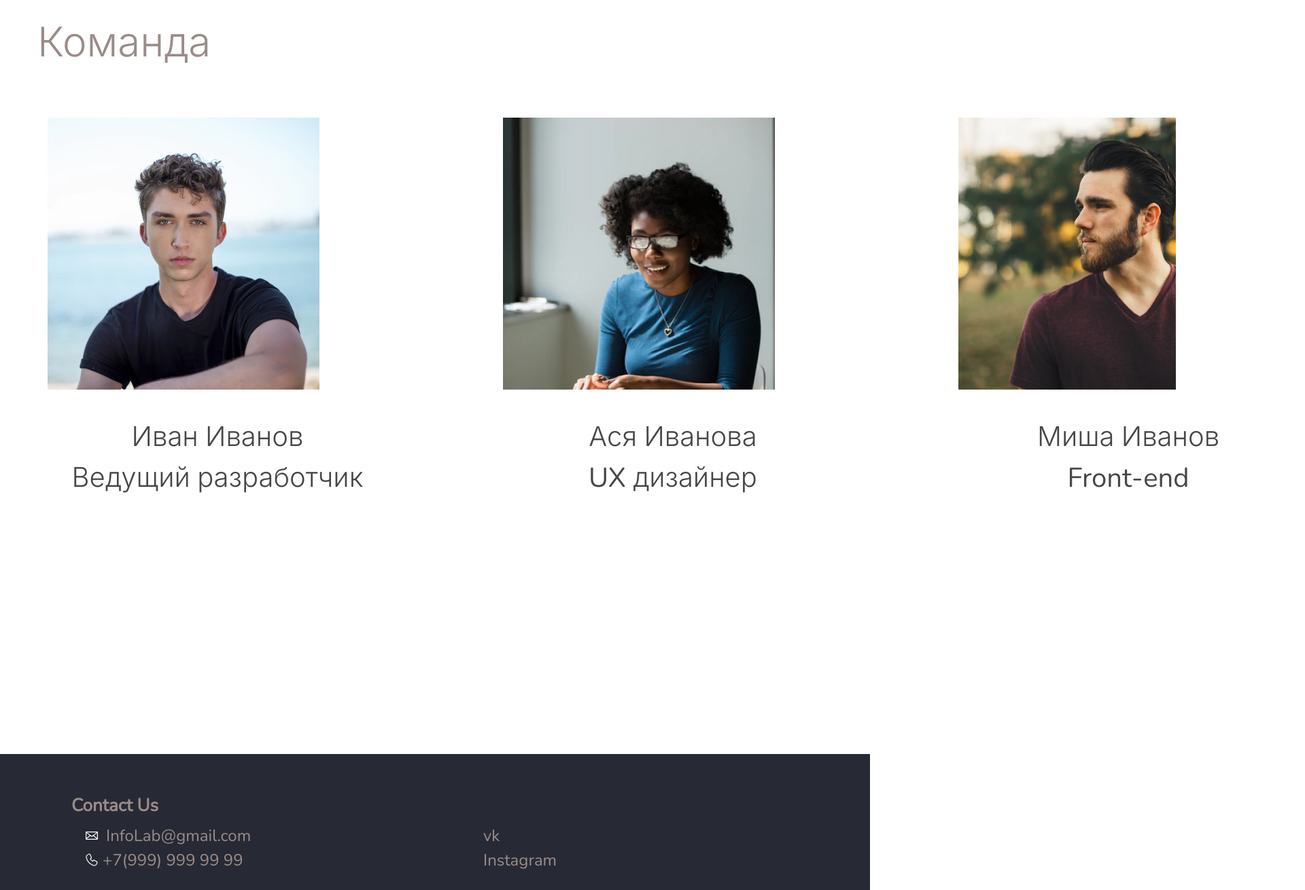
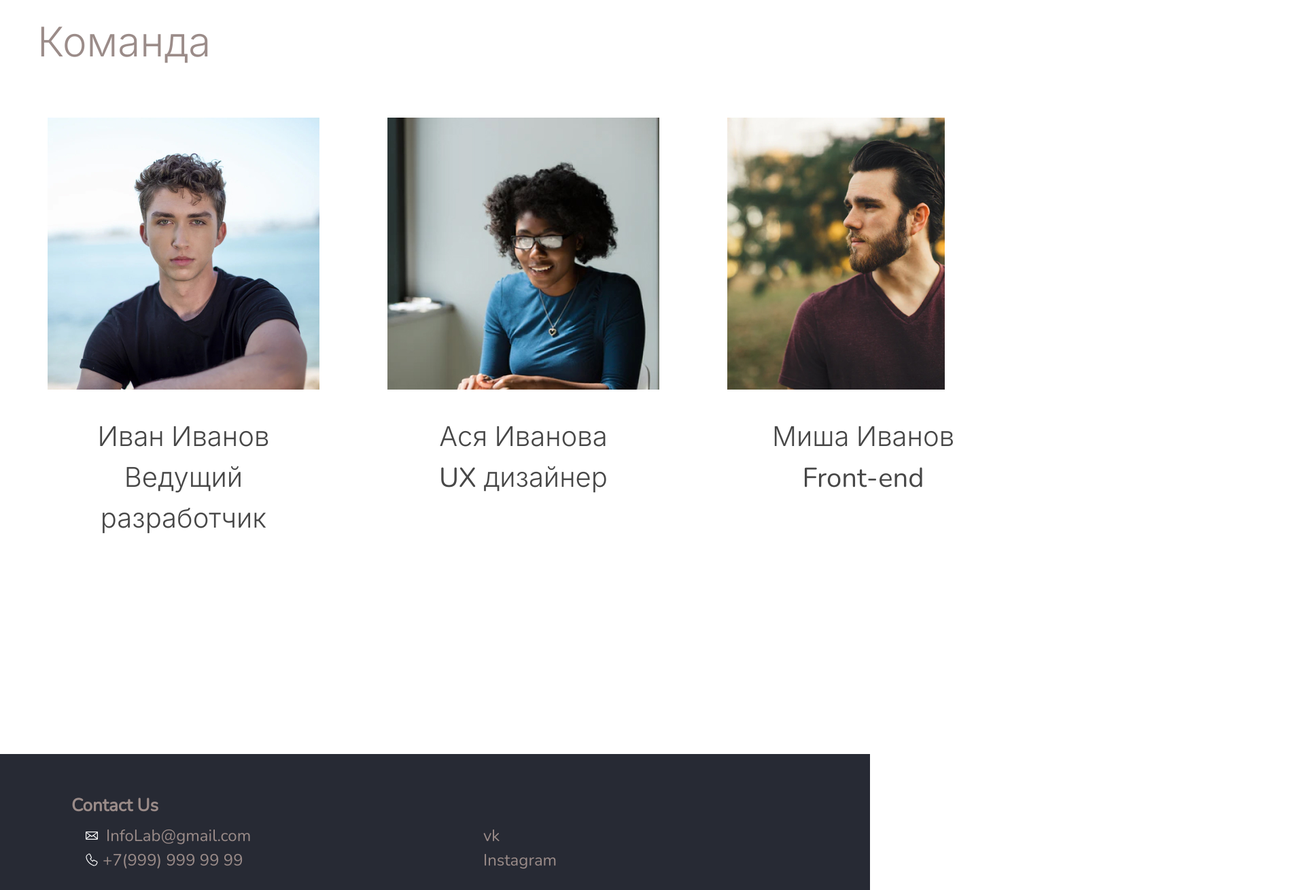
Before and after one commit to meowberry/LP-InfoLab, a plain HTML site: page index.html in a window 1280 px wide. Shown: the part 3674-4983 px from the top of the page at 68% size, 1920 px wide, since content can reach past the window. Drawn offline with nearby package versions, Linux system fonts and the light colour scheme.

Commit message:
update team

```diff
--- a/style/style.css
+++ b/style/style.css
@@ -167,14 +167,14 @@ p {
   float: right;
 }
 
+.section2 {
+  float: left;
+}
+
 .section__body {
   display: flex;
   justify-content: space-between;
   align-items: center;
-}
-
-.section2 {
-  float: left;
 }
 
 /*Section-projects*/
@@ -186,18 +186,18 @@ p {
 /*Section-team*/
 .row-team {
   display: flex;
-  vertical-align: top;
 
   padding: 0 0px;
 }
 
 .row-team .container {
   margin-left: 0;
-  margin-right: 140px;
+  margin-right: 70px;
 }
 
 .row-team p {
   text-align: center;
+  width: 400px;
 }
 
 /*footer*/
```
